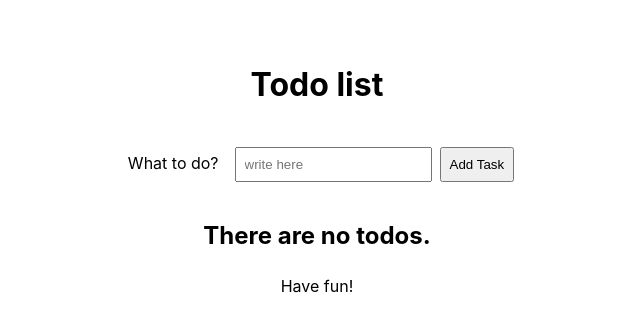
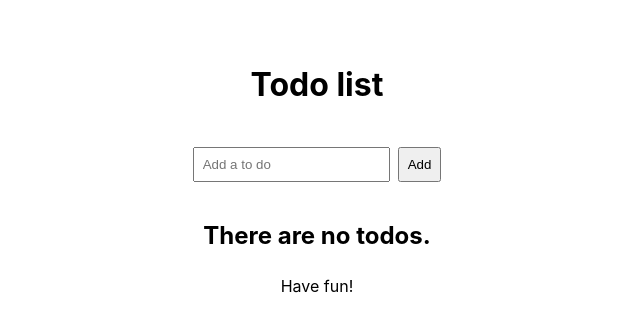
Before and after one commit to tataata/todo-app, a React (Vite) app: page / in a window 1280 px wide. Shown: the top 332 px of the page, without its empty margins (323-963 px from the left). Built offline with nearby package versions, Linux system fonts and the light colour scheme.

Commit message:
formik and tup: refactor

```diff
--- a/package.json
+++ b/package.json
@@ -10,9 +10,11 @@
     "preview": "vite preview"
   },
   "dependencies": {
+    "formik": "^2.4.5",
     "react": "^18.2.0",
     "react-dom": "^18.2.0",
-    "uuidv4": "^6.2.13"
+    "uuidv4": "^6.2.13",
+    "yup": "^1.3.2"
   },
   "devDependencies": {
     "@types/react": "^18.2.15",
--- a/src/AddItem.jsx
+++ b/src/AddItem.jsx
@@ -1,55 +1,39 @@
-import { useState, useRef, useId } from "react"
+import { Formik, Form, Field, ErrorMessage } from 'formik';
+import * as Yup from 'yup';
 import './AddItem.css'
 
-function AddItem( { addTask } ) {
-  // Get the value of the input via useState
-  // -- when I want to provide instant validation feedback
-  // -- when I want to reset the value on submition
-  const [ text, setText ] = useState('')
-  const [ enteredTextIsValid, setEnteredTextIsValid ] = useState(true)
 
-  // Get the value of the input via ref
-  // Ref is ok when I need a value only once, on submition
-  const textInputRef = useRef()
+const AddItems = (props) => (
+  <div className="AddItems">
+    <Formik
+      // Replace state with this:
+      initialValues={{ textOfItem: ''}}
+      // validation
+      validationSchema={ Yup.object({
+        textOfItem: Yup.string()
+        .max(30, 'Task cannot be longer than 30 letters!')
+        .min(3, 'Task needs to be at least 3 letters')
+        .required('Please enter a to do')
 
-  const todoItemId = useId()
+      })}
+      onSubmit={(values , { resetForm }) => {
+        console.log(values);
+        // Change what we pass to addTask
+        props.addTask(values.textOfItem)
+        // Reset the from
+        resetForm({
+          values: { textOfItem: ''}
+        })
+      }}
+    >
+      <Form >
+          <Field type='text' placeholder='Add a to do' name='textOfItem'  />
+          <button type="submit">Add</button>
+          <div><ErrorMessage name='textOfItem' /></div>
+        </Form>
+    </Formik>
 
-  const handlerFormSubmit = (event) => {
-    event.preventDefault()
-    const enteredText = textInputRef.current.value
-    // Check if the input is empty
-    if (enteredText.trim() === '') {
-      setEnteredTextIsValid(false);
-      return // stop function here
-    } else {
-      setEnteredTextIsValid(true);
-    }
-    addTask(text)
-    setText("")
-    console.log(text + ' <-- grabbed with useState')
-    console.log(enteredText + ' <-- grabbed with useRef')
-  }
+  </div>
+)
 
-  const textInputClasses = enteredTextIsValid ? '' : 'form-invalid'
-
-  return (
-    <form onSubmit={handlerFormSubmit} className={textInputClasses}>
-      <label htmlFor="{todoItemId}">What to do?</label>
-      <input
-        id="{todoItemId}"
-        ref={textInputRef}
-        placeholder="write here"
-        pattern="^[a-zA-Z0-9 ]+$"
-        type="text"
-        value={text}
-        onChange={(event) => {
-          setText(event.target.value);
-        }}
-      />
-      <button>Add Task</button>
-      {!enteredTextIsValid && <p className="error-message">The field can't be empty</p>}
-    </form>
-  );
-}
-
-export default AddItem;
+export default AddItems
--- a/src/App.jsx
+++ b/src/App.jsx
@@ -12,8 +12,8 @@ function App() {
     setTasks(remainingTasks);
   }
 
-  const addTask = (text) => {
-    setTasks([...tasks, {task: text, status: 'open', id: uuid() }])
+  const addTask = (textOfItem) => {
+    setTasks([...tasks, {task: textOfItem, status: 'open', id: uuid() }])
   }
 
   return (
```
Also changed, not shown: src/AddItemReact.jsx (added, +72 -0 lines), 1 other file (tests, documents, lock files or other folders).
